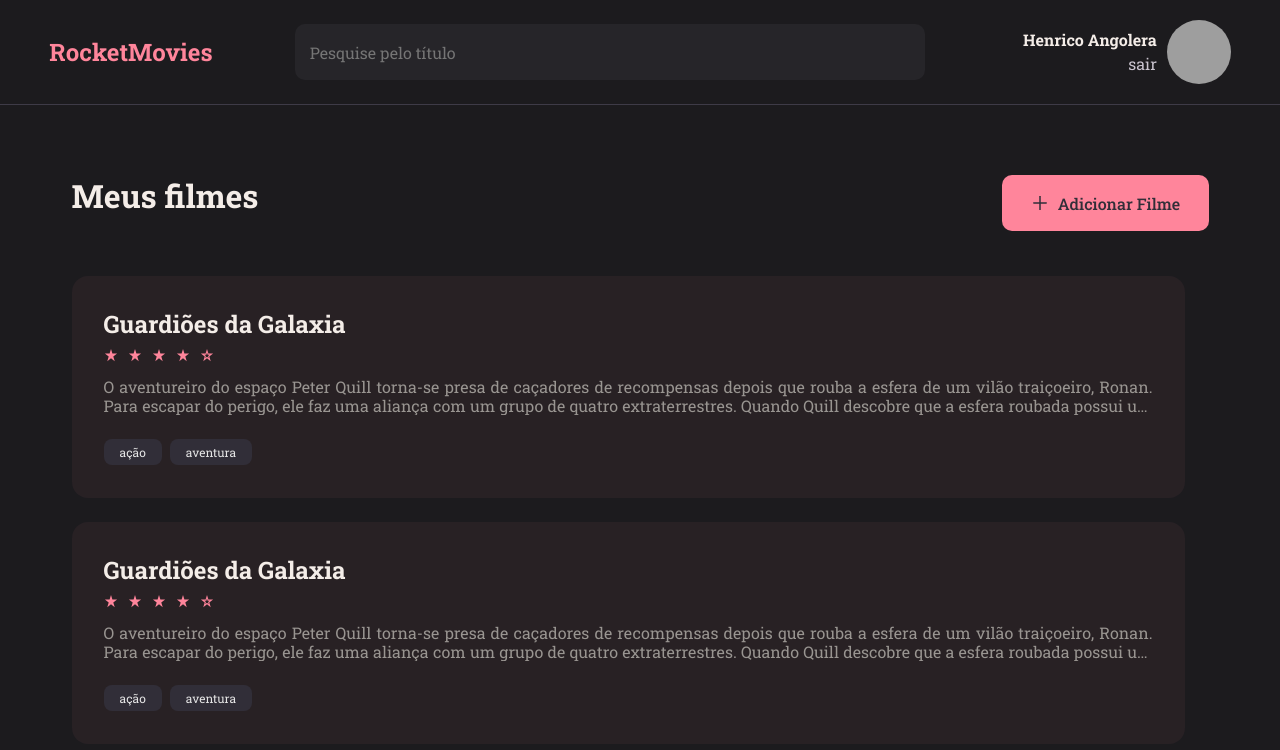
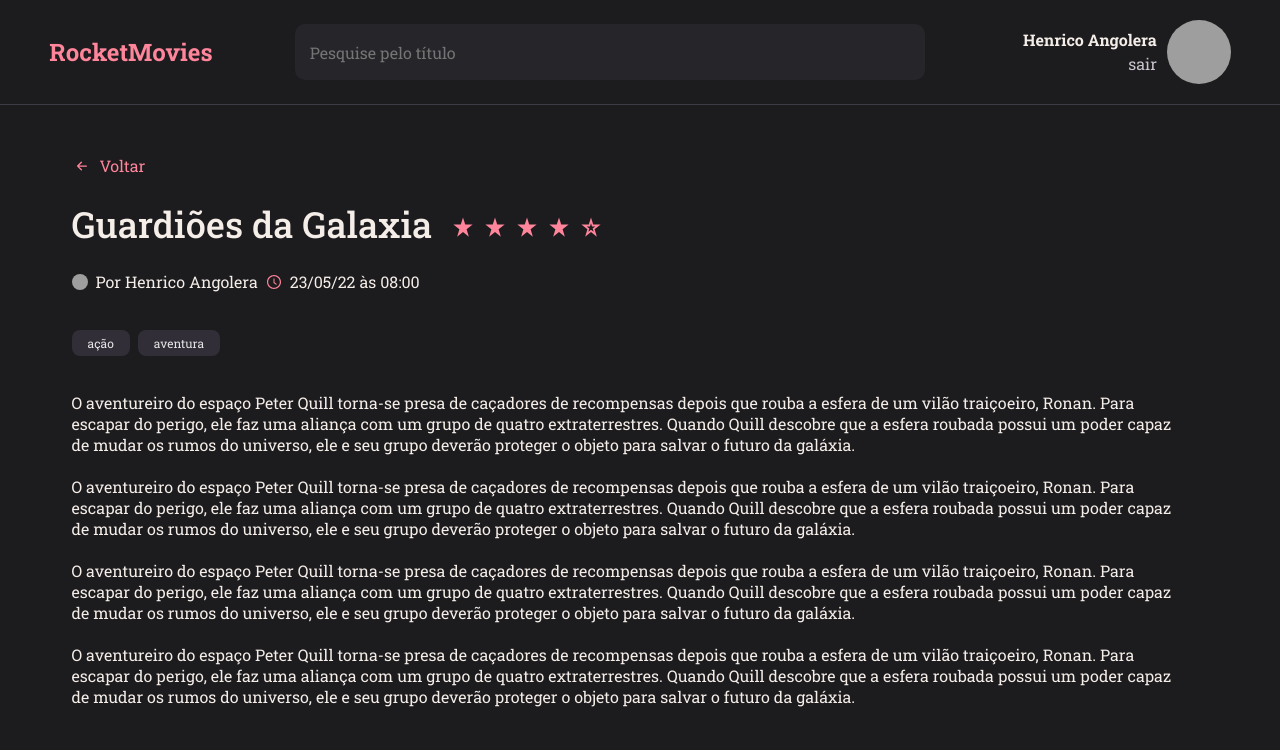
Before and after one commit to HenricoAngolera/rocketmovies, a React (Vite) app: page / in a window 1280 px wide. Shown: the top 750 px of the page. Built offline with nearby package versions, Linux system fonts and the light colour scheme; grey boxes are pictures that could not be loaded.

Commit message:
page Details

```diff
--- a/src/components/Section/index.jsx
+++ b/src/components/Section/index.jsx
@@ -1,13 +1,18 @@
-import { Container } from "./styles";
+import { BsArrowLeftShort } from "react-icons/bs";
+
+import { Container, Flex } from "./styles";
 
 import { ButtonText } from "../ButtonText";
-import { BsArrowLeftShort } from "react-icons/bs";
+import { Rating } from "../Rating";
 
-export function Section({ title, children }) {
+export function Section({ title, stars: Stars, children }) {
   return (
     <Container>
       <ButtonText title="Voltar" icon={BsArrowLeftShort}/>
-      <h1>{title}</h1>
+      <Flex>
+        <h1>{title}</h1>
+        {Stars && <Rating grade={Stars} isBigSize/>}
+      </Flex>
       {children}
     </Container>
   );
--- a/src/components/Section/styles.js
+++ b/src/components/Section/styles.js
@@ -1,10 +1,38 @@
 import styled from "styled-components";
 
 export const Container = styled.section`
+  grid-area: content;
   margin: 50px auto 24px;
   width: 1137px;
 
   padding-right: 24px;
+
+  overflow-y: scroll;
+
+  ::-webkit-scrollbar {
+    width: 8px;
+  }
+
+  ::-webkit-scrollbar-track {
+    border-radius: 8px;
+  }
+
+  ::-webkit-scrollbar-thumb {
+    background: ${({ theme }) => theme.COLORS.PINK};
+    border-radius: 10px;
+  }
+
+  ::-webkit-scrollbar-thumb:hover {
+    background: ${({ theme }) => theme.COLORS.WHITE};
+  }
+
+`;
+
+
+export const Flex = styled.div`
+  display: flex;
+  align-items: baseline;
+  gap: 20px;
 
   > h1 {
     margin-top: 24px;
--- a/src/main.jsx
+++ b/src/main.jsx
@@ -4,13 +4,13 @@ import { ThemeProvider } from 'styled-components';
 
 import GlobalStyles from './styles/global';
 import theme from './styles/theme';
-import { Home } from './pages/Home';
+import { Details } from './pages/Details';
 
 ReactDOM.createRoot(document.getElementById('root')).render(
   <React.StrictMode>
     <ThemeProvider theme={theme}>
       <GlobalStyles />
-      <Home />
+      <Details />
     </ThemeProvider>
   </React.StrictMode>,
 )
--- a/src/pages/Details/index.jsx
+++ b/src/pages/Details/index.jsx
@@ -1,11 +1,40 @@
-import { Container } from "./styles";
+import { AiOutlineClockCircle } from 'react-icons/ai';
+
+import { Container, Author, Tags } from "./styles";
 
 import { Header } from "../../components/Header";
+import { Section } from "../../components/Section";
+import { Tag } from "../../components/Tag";
 
 export function Details() {
   return(
     <Container>
       <Header />
+      <Section title="Guardiões da Galaxia" stars="4">
+        <Author>
+          <img src="https://github.com/HenricoAngolera.png" alt="Imagem do usuário" />
+          <span className='author'>Por Henrico Angolera</span>
+          <AiOutlineClockCircle />
+          <span className='time'>23/05/22 às 08:00</span>
+        </Author>
+        <Tags>
+          <Tag id="1" title="ação" />
+          <Tag id="2" title="aventura" />
+        </Tags>
+        <p>
+          O aventureiro do espaço Peter Quill torna-se presa de caçadores de recompensas depois que rouba a esfera de um vilão traiçoeiro, Ronan. Para escapar do perigo, ele faz uma aliança com um grupo de quatro extraterrestres. Quando Quill descobre que a esfera roubada possui um poder capaz de mudar os rumos do universo, ele e seu grupo deverão proteger o objeto para salvar o futuro da galáxia.
+          <br/>
+          <br/>
+          O aventureiro do espaço Peter Quill torna-se presa de caçadores de recompensas depois que rouba a esfera de um vilão traiçoeiro, Ronan. Para escapar do perigo, ele faz uma aliança com um grupo de quatro extraterrestres. Quando Quill descobre que a esfera roubada possui um poder capaz de mudar os rumos do universo, ele e seu grupo deverão proteger o objeto para salvar o futuro da galáxia.
+          <br/>
+          <br/>
+          O aventureiro do espaço Peter Quill torna-se presa de caçadores de recompensas depois que rouba a esfera de um vilão traiçoeiro, Ronan. Para escapar do perigo, ele faz uma aliança com um grupo de quatro extraterrestres. Quando Quill descobre que a esfera roubada possui um poder capaz de mudar os rumos do universo, ele e seu grupo deverão proteger o objeto para salvar o futuro da galáxia.
+          <br/>
+          <br/>
+          O aventureiro do espaço Peter Quill torna-se presa de caçadores de recompensas depois que rouba a esfera de um vilão traiçoeiro, Ronan. Para escapar do perigo, ele faz uma aliança com um grupo de quatro extraterrestres. Quando Quill descobre que a esfera roubada possui um poder capaz de mudar os rumos do universo, ele e seu grupo deverão proteger o objeto para salvar o futuro da galáxia.
+
+        </p>
+      </Section>
     </Container>
   );
 }
--- a/src/pages/Details/styles.js
+++ b/src/pages/Details/styles.js
@@ -10,3 +10,35 @@ export const Container = styled.div`
     "header"
     "content";
 `;
+
+export const Author = styled.div`
+  display: flex;
+  align-items: center;
+  gap: 8px;
+
+  margin-top: 24px;
+
+  span {
+    font-weight: 400;
+    font-size: 16px;
+    line-height: 19px;
+
+    color: ${({ theme }) => theme.COLORS.WHITE};
+  }
+
+  > img {
+    width: 16px;
+    height: 16px;
+    border-radius: 50%;
+  }
+
+  > svg {
+    width: 16px;
+    height: 16px;
+    color: ${({ theme }) => theme.COLORS.PINK};
+  }
+`;
+
+export const Tags = styled.div`
+  margin-block: 40px;
+`;
--- a/src/pages/Home/styles.js
+++ b/src/pages/Home/styles.js
@@ -31,7 +31,7 @@ export const Content = styled.div`
 
   padding-right: 24px;
 
-  overflow: auto;
+  overflow-y: auto;
 
   ::-webkit-scrollbar {
     width: 8px;
--- a/src/pages/NewMovie/index.jsx
+++ b/src/pages/NewMovie/index.jsx
@@ -1,5 +1,5 @@
 
-import { Container, Content, Marks, Tags } from './styles';
+import { Container, Marks, Tags } from './styles';
 
 import { Button } from '../../components/Button';
 import { Header } from '../../components/Header';
@@ -12,7 +12,7 @@ export function NewMovie(){
   return(
     <Container>
       <Header />
-      <Content>
+
       <Section title="Novo Filme">
         <div className="flex">
           <Input placeholder="Título" />
@@ -31,7 +31,6 @@ export function NewMovie(){
           <Button title="Salvar Alterações"/>
         </div>
       </Section>
-      </Content>
 
     </Container>
   );
--- a/src/styles/global.js
+++ b/src/styles/global.js
@@ -25,7 +25,7 @@ export default createGlobalStyle`
 
   button, a {
     cursor: pointer;
-    transition: filter 0.2;
+    transition: filter 0.2s;
   }
 
   button:hover, a:hover {
```
Also changed, not shown: src/pages/NewMovie/styles.js (+2 -5 lines). Lines whose indentation alone changed are shown as unchanged.
